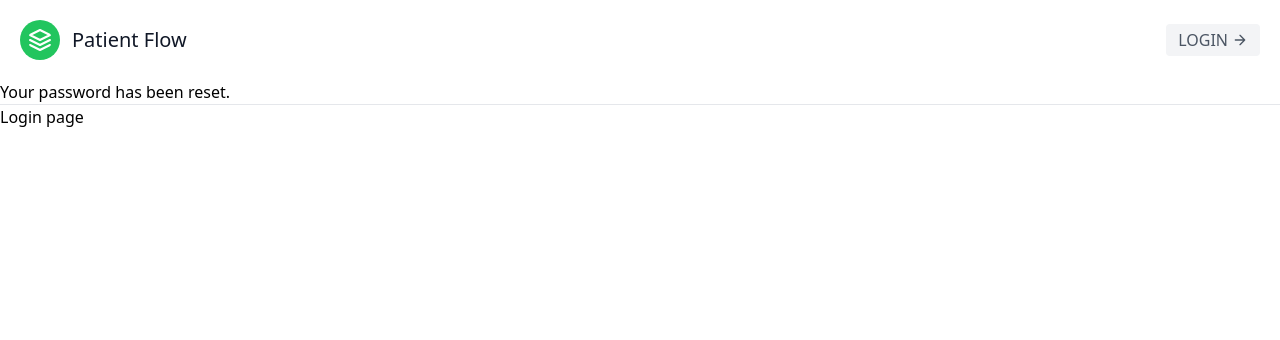
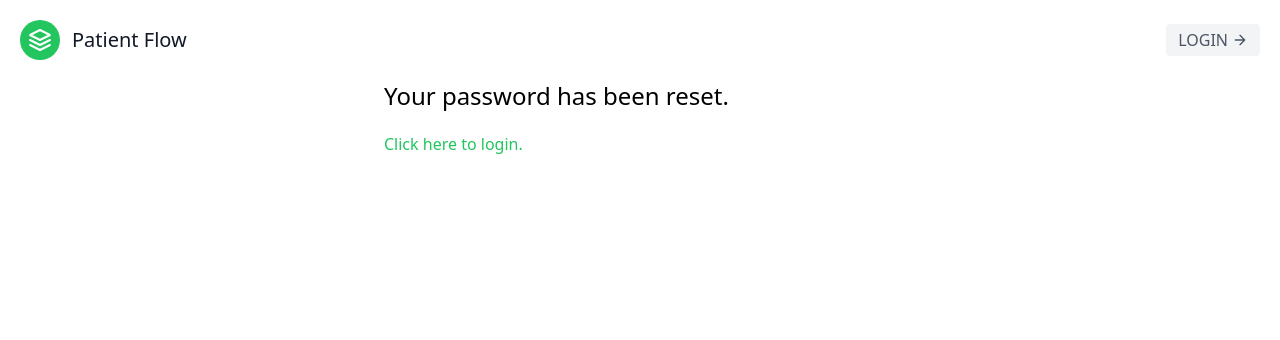
Before and after one commit to jonboland/patientflow, a Django app: page /password-reset-complete/ in a window 1280 px wide. Shown: the top 340 px of the page. Run offline with Django 3.2, Linux system fonts and the light colour scheme; some libraries are stand-ins or nearby versions.

Commit message:
Improve style of password reset templates

```diff
--- a/templates/registration/password_reset_complete.html
+++ b/templates/registration/password_reset_complete.html
@@ -2,8 +2,11 @@
 
 {% block content %}
 
-  <h1>Your password has been reset.</h1>
-  <hr />
-  <a href="{% url 'login' %}">Login page<a>
+<div class="max-w-lg mx-auto">
+  <h1 class="text-2xl text-grey-800">Your password has been reset.</h1>
+  <div class="mt-5">
+    <a class="text-green-500 hover:text-green-600" href="{% url 'login' %}">Click here to login.</a>
+  </div>
+</div>
 
 {% endblock content %}
--- a/templates/registration/password_reset_form.html
+++ b/templates/registration/password_reset_form.html
@@ -1,7 +1,7 @@
 {% extends "base.html" %}
 {% load tailwind_filters %}
 
-{% block content  %}
+{% block content %}
 
 <div class="max-w-lg mx-auto">
   <h1 class="text-2xl text-grey-800">Enter new password</h1>
```
Also changed, not shown: templates/registration/password_reset_confirm.html (+4 -4 lines), templates/registration/password_reset_done.html (+6 -1 lines).
